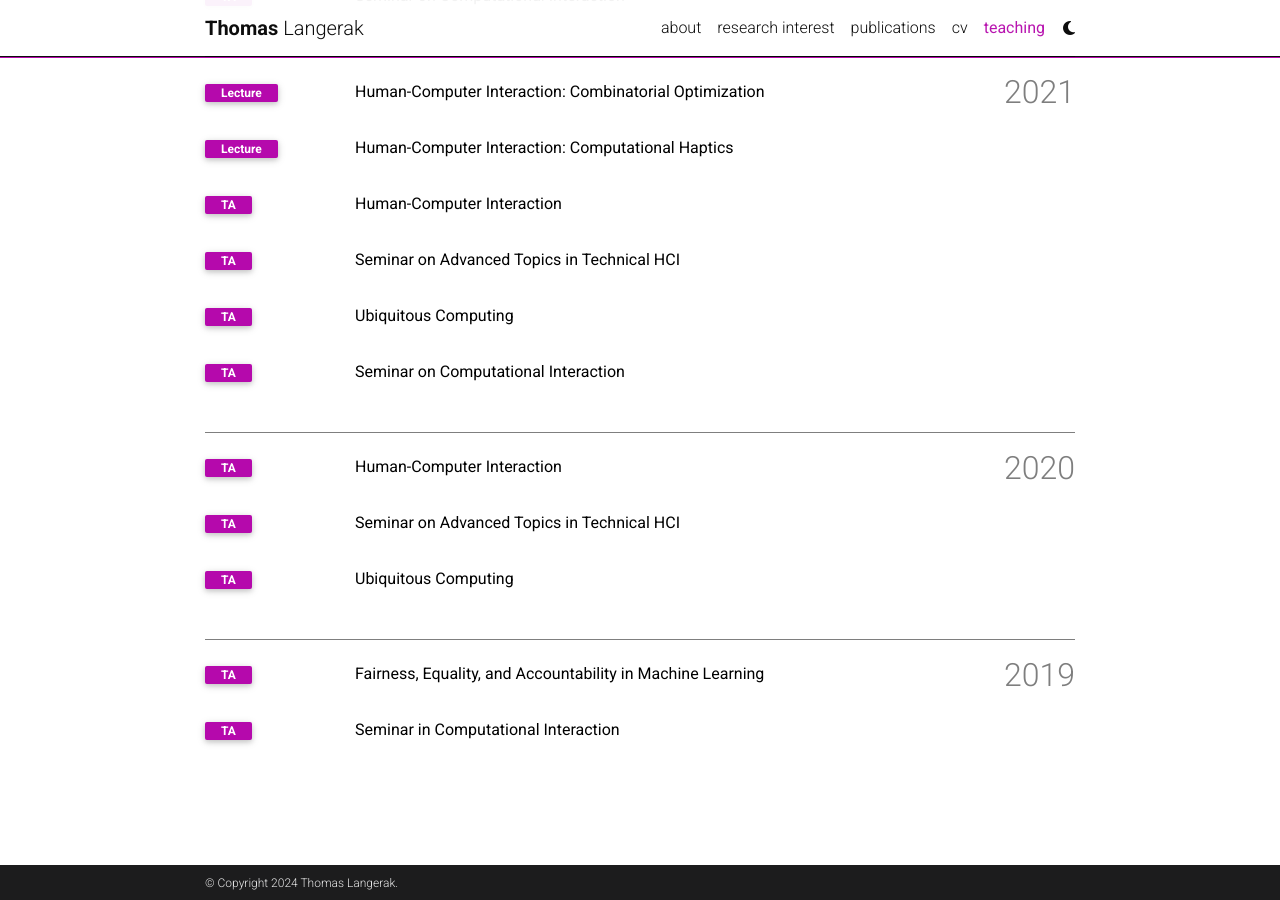
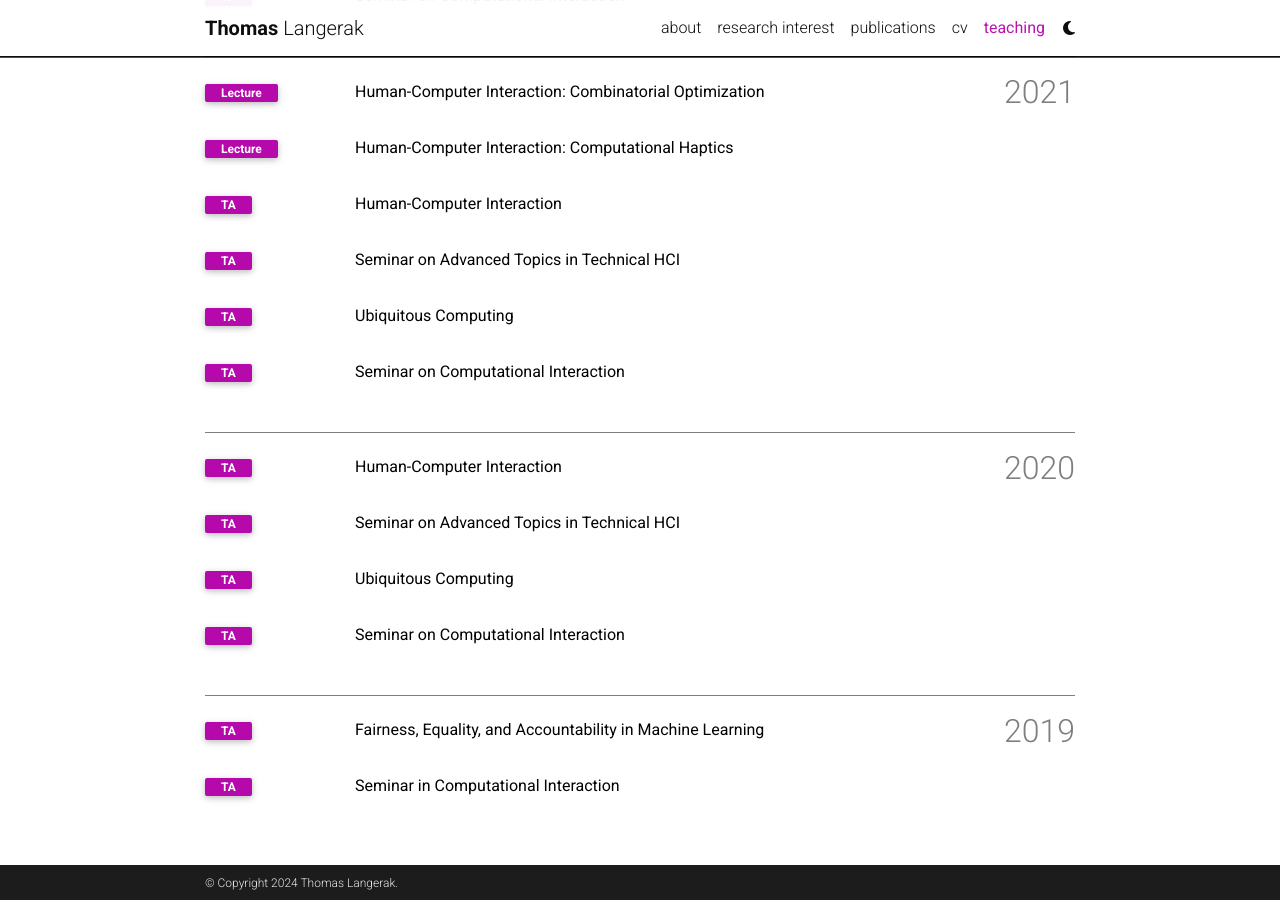
Before and after one commit to tlangerak/tlangerak.github.io, a Jekyll site: the page built from _pages/teaching.md, in a window 1280 px wide and 900 px high, scrolled down 836 px. Built offline with Jekyll 4.4.1, drawn with Linux system fonts in a browser that asks for light colours; comment, search, counter and statistics services are not loaded; a style sheet for code colours, icons or effects is not loaded.

Commit message:
updated teaching

```diff
--- a/_pages/teaching.md
+++ b/_pages/teaching.md
@@ -43,6 +43,7 @@
 	<li><div class="row"><div class="col-sm-2 abbr"><abbr class="badge">TA</abbr></div><div class="col-sm-8"><div class="title">Human-Computer Interaction</div></div></div></li>
 	<li><div class="row"><div class="col-sm-2 abbr"><abbr class="badge">TA</abbr></div><div class="col-sm-8"><div class="title">Seminar on Advanced Topics in Technical HCI</div></div></div></li>
 	<li><div class="row"><div class="col-sm-2 abbr"><abbr class="badge">TA</abbr></div><div class="col-sm-8"><div class="title">Ubiquitous Computing</div></div></div></li>
+	<li><div class="row"><div class="col-sm-2 abbr"><abbr class="badge">TA</abbr></div><div class="col-sm-8"><div class="title">Seminar on Computational Interaction</div></div></div></li>
 </ol>
 <h2 class="bibliography">2019</h2>
 <ol class="bibliography">
```
